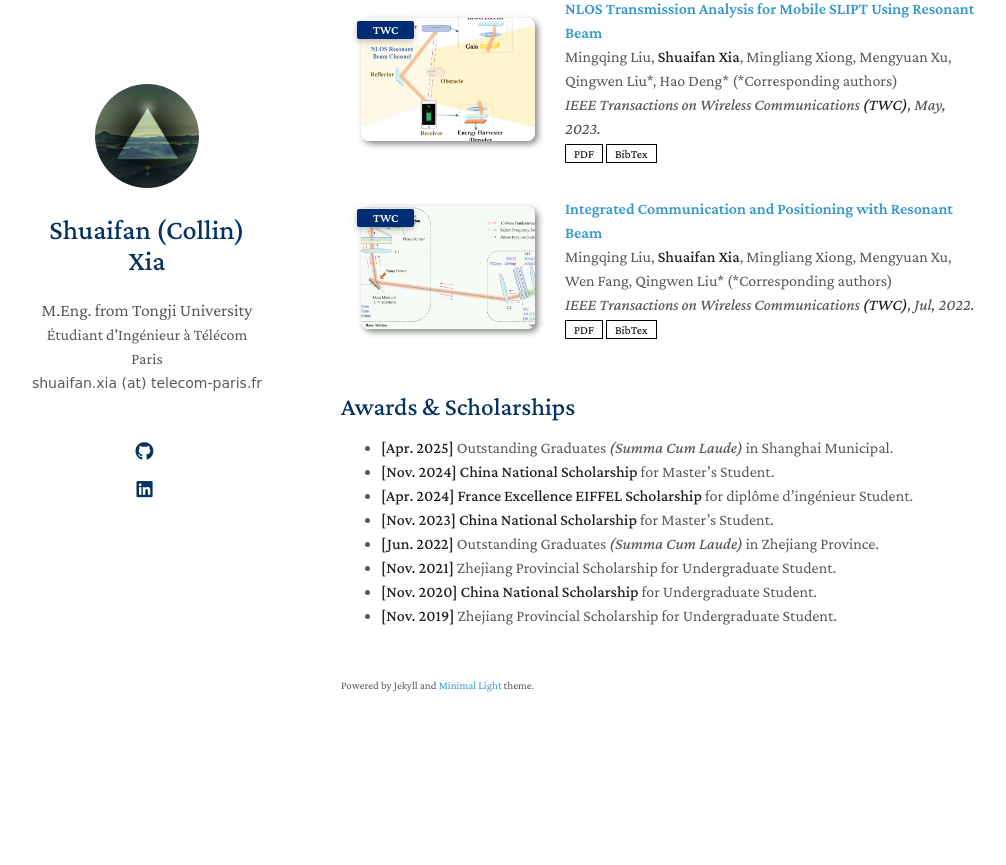
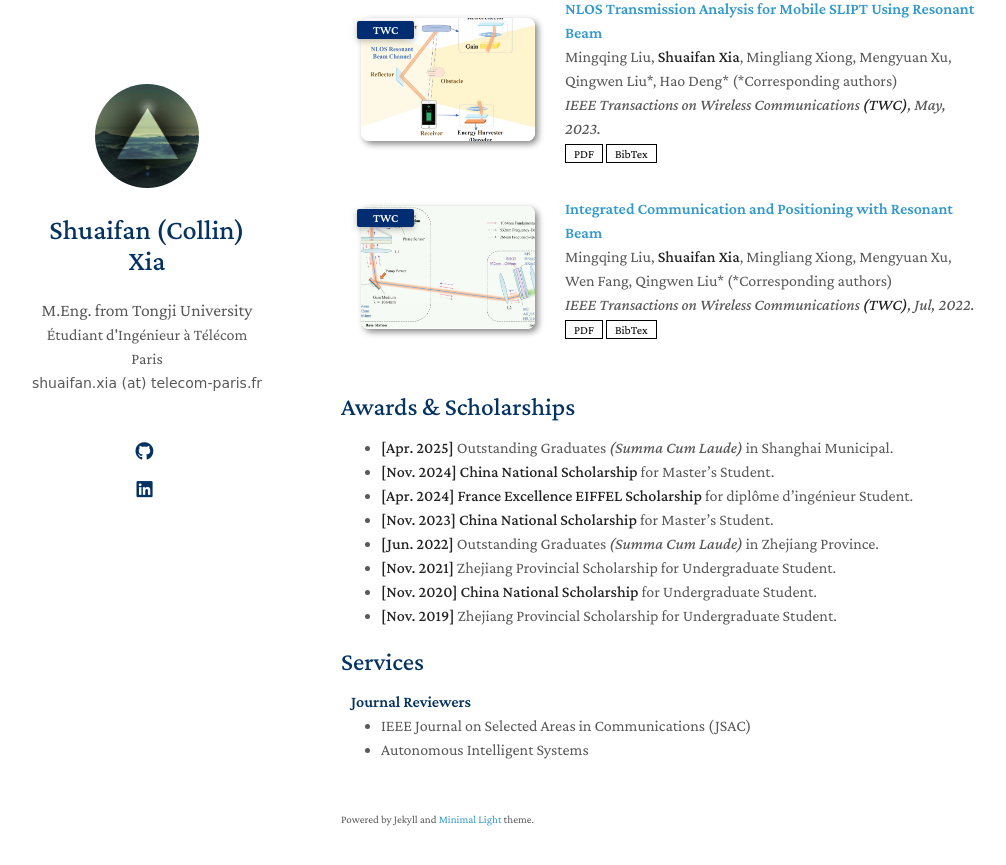
Before and after one commit to Collin911/homepage, a Jekyll site: the page built from index.md, in a window 1280 px wide and 900 px high, scrolled down 1151 px. Shown: the top 865 px of the window, without its empty margins (129-1135 px from the left). Built offline with Jekyll 4.4.1, drawn with Linux system fonts in a browser that asks for light colours; nearby versions of some CDN libraries; a style sheet for code colours, icons or effects is not loaded; our own code applies the rules of GitHub Pages for plain Markdown files; before the commit the page ends 1917 px from its top, so only the background shows below that.

Commit message:
update services

```diff
--- /dev/null
+++ b/_includes/services.md
@@ -0,0 +1,8 @@
+## Services
+
+<h4 style="margin:0 10px 0;">Journal Reviewers</h4>
+
+<ul style="margin:0 0 20px;">
+  <li><a href="https://www.comsoc.org/publications/journals/ieee-journal-selected-areas-communications"><autocolor>IEEE Journal on Selected Areas in Communications (JSAC)</autocolor></a></li>
+  <li><a href="https://www.springer.com/journal/43684"><autocolor>Autonomous Intelligent Systems</autocolor></a></li>
+</ul>
--- a/index.md
+++ b/index.md
@@ -24,3 +24,5 @@ layout: homepage
 - **[Nov. 2021]** Zhejiang Provincial Scholarship for Undergraduate Student.
 - **[Nov. 2020]** **China National Scholarship** for Undergraduate Student.
 - **[Nov. 2019]** Zhejiang Provincial Scholarship for Undergraduate Student.
+
+{% include_relative _includes/services.md %}
```
